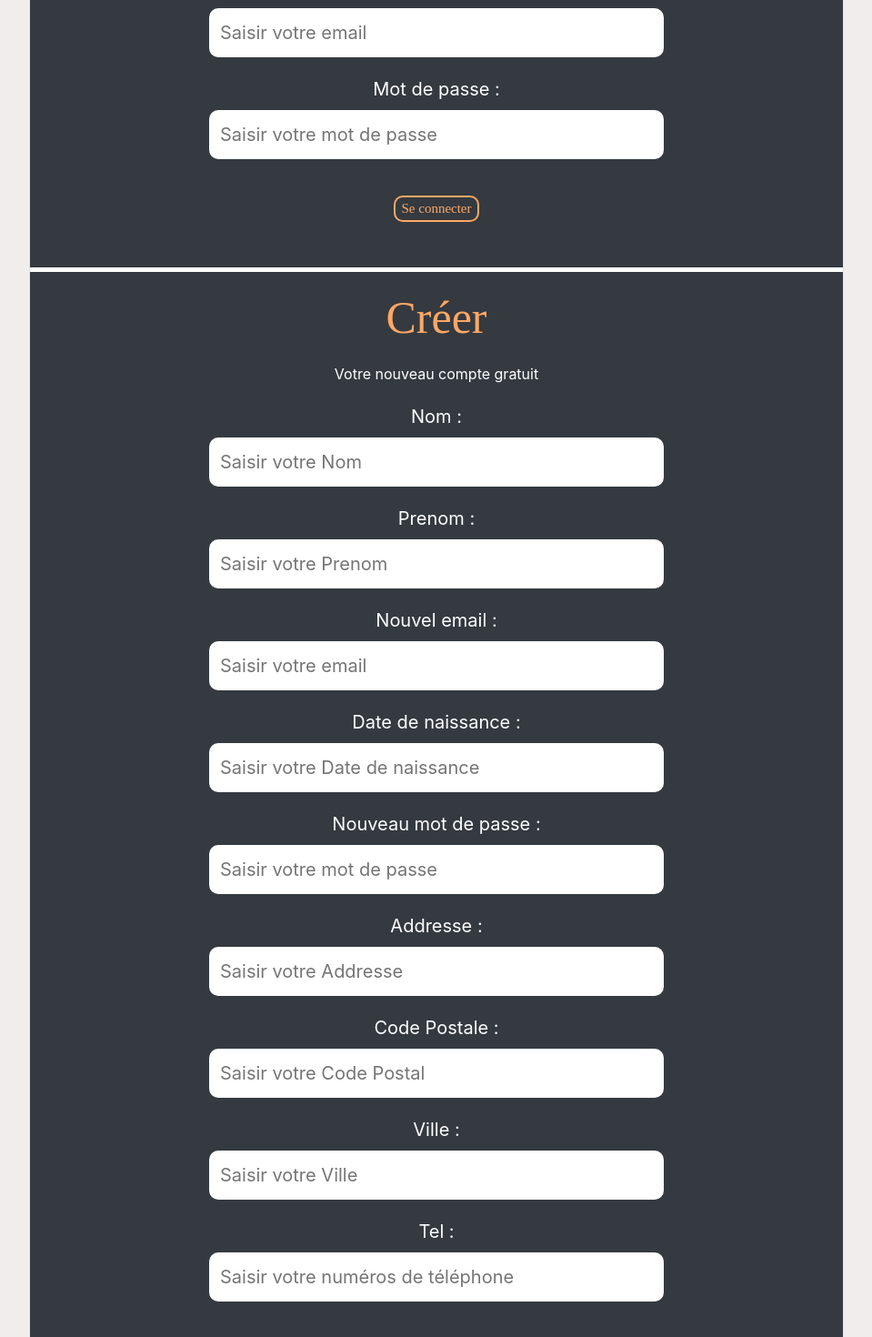
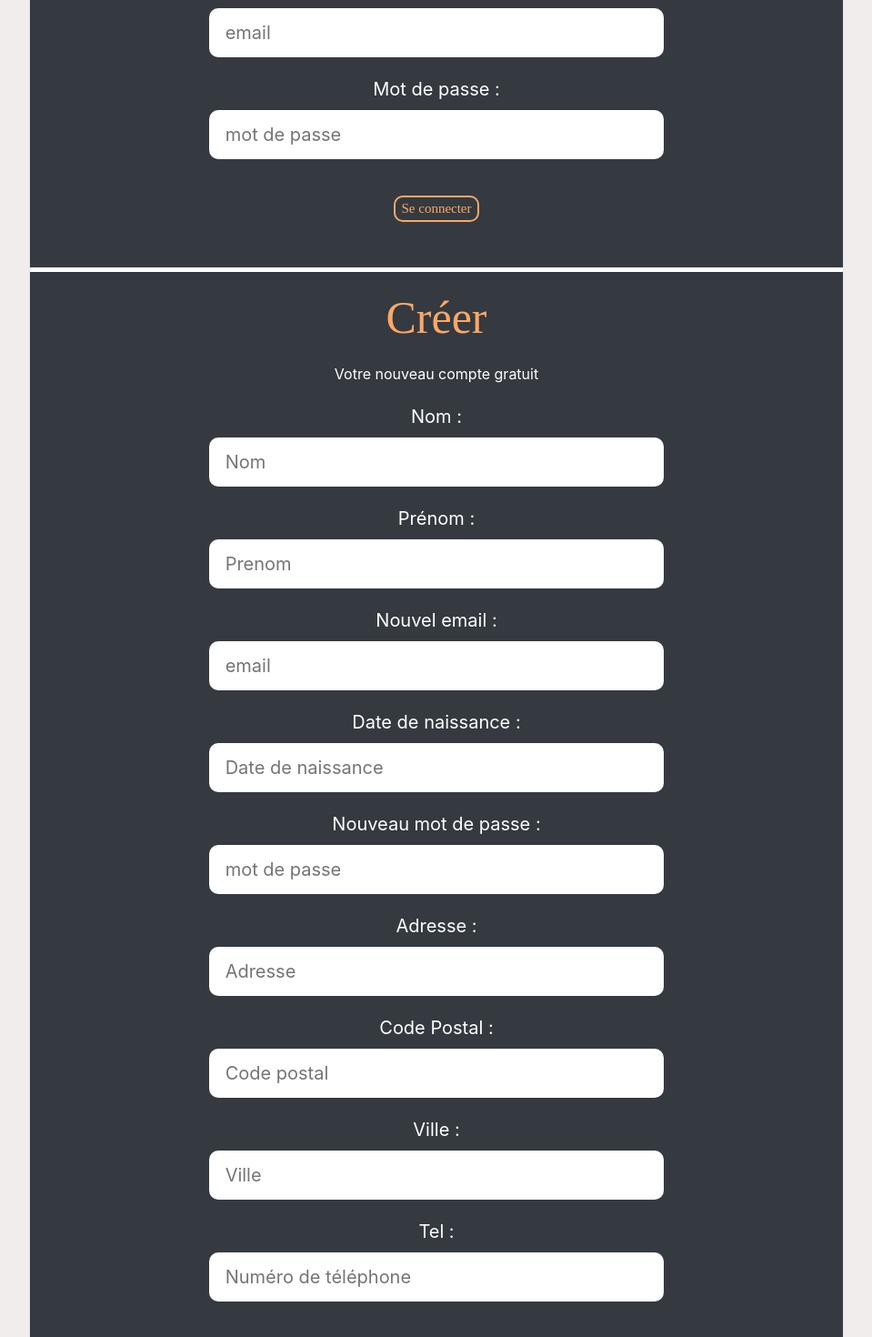
Before and after one commit to Dorya-Dev/JaShopPan-Front, a React (Create React App) app: page /account in a window 1280 px wide. Shown: the part 320-1790 px from the top of the page at 91% size, without its empty margins (160-1119 px from the left). Built offline with nearby package versions, Linux system fonts and the light colour scheme.

Commit message:
add creation compte

```diff
--- a/src/Components/Account/Account.js
+++ b/src/Components/Account/Account.js
@@ -3,12 +3,11 @@ import "./account.css";
 import { useHistory } from "react-router-dom";
 
 function Account(props) {
+  const [display, setDisplay] = useState("");
+  const history = useHistory();
+  const [newAccount, setnewAccount] = useState([]);
   const [login, setLogin] = useState("");
   const [password, setPassword] = useState("");
-  const [display, setDisplay] = useState("");
-  const history = useHistory();
-  const [newLogin, setNewLogin] = useState([]);
-  const [newPassword, setNewPassword] = useState([]);
 
   const handleLogin = (e) => {
     setLogin(e.target.value);
@@ -16,18 +15,6 @@ function Account(props) {
   const handlePassword = (e) => {
     setPassword(e.target.value);
   };
-
-  const newHandleLogin = (e) => {
-    setNewLogin(e.target.value);
-  };
-  const newHandlePassword = (e) => {
-    setNewPassword(e.target.value);
-  };
-
-  function Register() {
-    localStorage.setItem("newlog", newLogin);
-    localStorage.setItem("newpass", newPassword);
-  }
 
   function SignIn() {
     if (password === "1234" && login === "test@test.fr") {
@@ -41,6 +28,35 @@ function Account(props) {
       console.log("wrong password or email");
     }
   }
+
+  const handleNewAccount = (e) => {
+    setnewAccount({ ...newAccount, [e.target.name]: e.target.value });
+  };
+
+  const addAccount = (e) => {
+    e.preventDefault();
+
+    const options = {
+      method: "POST",
+      headers: {
+        "Content-Type": "application/json",
+      },
+      body: JSON.stringify(newAccount),
+    };
+    fetch("http://localhost:4000/account/create", options)
+      .then((response) => {
+        return response.json();
+      })
+      .then(
+        (data) => {
+          alert(data.message);
+        },
+        (error) => {
+          console.log(error);
+        }
+      );
+  };
+
   return (
     <div className="account-body">
       <div className="border">
@@ -48,13 +64,7 @@ function Account(props) {
         <div>
           <label>Email :</label>
           <br />
-          <input
-            type="email"
-            id="email"
-            placeholder="Saisir votre email"
-            onChange={handleLogin}
-            value={login}
-          ></input>
+          <input type="email" id="email" placeholder=" email"></input>
         </div>
 
         <label>Mot de passe :</label>
@@ -62,12 +72,10 @@ function Account(props) {
         <input
           type="password"
           id="password"
-          placeholder="Saisir votre mot de passe"
-          onChange={handlePassword}
-          value={password}
+          placeholder=" mot de passe"
         ></input>
         <div className="button">
-          <button onClick={SignIn}>Se connecter</button>
+          <button>Se connecter</button>
           <div>
             <span className="return">{display}</span>
           </div>
@@ -78,12 +86,24 @@ function Account(props) {
           <div>
             <label>Nom :</label>
             <br />
-            <input type="text" placeholder="Saisir votre Nom"></input>
+            <input
+              type="text"
+              placeholder=" Nom"
+              onChange={handleNewAccount}
+              name="lastname"
+              value={newAccount.lastname}
+            ></input>
           </div>
           <div>
-            <label>Prenom :</label>
+            <label>Prénom :</label>
             <br />
-            <input type="text" placeholder="Saisir votre Prenom"></input>
+            <input
+              type="text"
+              placeholder=" Prenom"
+              onChange={handleNewAccount}
+              name="firstname"
+              value={newAccount.firstname}
+            ></input>
           </div>
           <div>
             <label>Nouvel email :</label>
@@ -91,9 +111,10 @@ function Account(props) {
             <input
               type="email"
               id="email"
-              placeholder="Saisir votre email"
-              onChange={newHandleLogin}
-              value={newLogin}
+              placeholder=" email"
+              onChange={handleNewAccount}
+              name="email"
+              value={newAccount.email}
             ></input>
           </div>
           <div>
@@ -101,7 +122,10 @@ function Account(props) {
             <br />
             <input
               type="text"
-              placeholder="Saisir votre Date de naissance"
+              placeholder=" Date de naissance"
+              onChange={handleNewAccount}
+              name="birthday"
+              value={newAccount.birthday}
             ></input>
           </div>
           <label>Nouveau mot de passe :</label>
@@ -109,35 +133,57 @@ function Account(props) {
           <input
             type="password"
             id="password"
-            placeholder="Saisir votre mot de passe"
-            onChange={newHandlePassword}
-            value={newPassword}
+            placeholder=" mot de passe"
+            onChange={handleNewAccount}
+            name="password"
+            value={newAccount.password}
           ></input>
           <div>
-            <label>Addresse :</label>
+            <label>Adresse :</label>
             <br />
-            <input type="text" placeholder="Saisir votre Addresse"></input>
+            <input
+              type="text"
+              placeholder=" Adresse"
+              onChange={handleNewAccount}
+              name="address"
+              value={newAccount.address}
+            ></input>
           </div>
           <div>
-            <label>Code Postale :</label>
+            <label>Code Postal :</label>
             <br />
-            <input type="text" placeholder="Saisir votre Code Postal"></input>
+            <input
+              type="text"
+              placeholder=" Code postal"
+              onChange={handleNewAccount}
+              name="postcode"
+              value={newAccount.postcode}
+            ></input>
           </div>
           <div>
             <label>Ville :</label>
             <br />
-            <input type="text" placeholder="Saisir votre Ville"></input>
+            <input
+              type="text"
+              placeholder=" Ville"
+              onChange={handleNewAccount}
+              name="city"
+              value={newAccount.city}
+            ></input>
           </div>
           <div>
             <label>Tel :</label>
             <br />
             <input
               type="tel"
-              placeholder="Saisir votre numéros de téléphone"
+              placeholder=" Numéro de téléphone"
+              onChange={handleNewAccount}
+              name="phone"
+              value={newAccount.phone}
             ></input>
           </div>
           <div className="button">
-            <button onClick={Register}>S'inscrire</button>
+            <button onClick={addAccount}>S'inscrire</button>
             <div>
               <span className="return"></span>
             </div>
```
